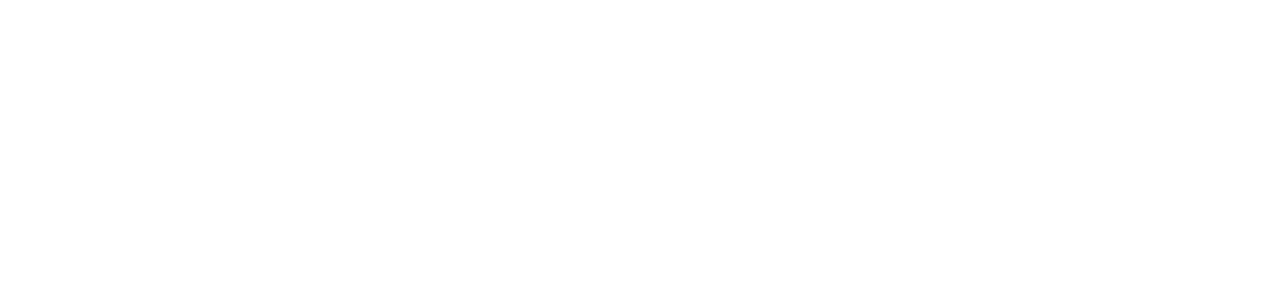
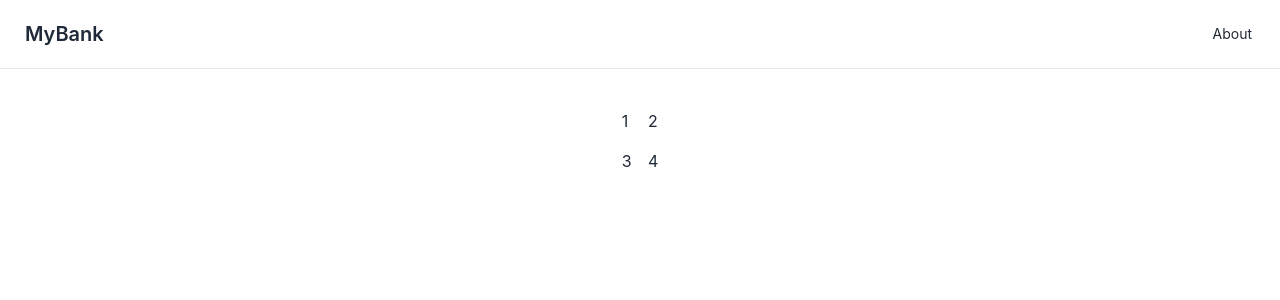
Before and after one commit to ParthPant/MyBank, a React (Create React App) app in the folder my-bank/: page /addCustomer in a window 1280 px wide. Before the commit this address had no page. Shown: the top 300 px of the page. Built offline with nearby package versions, Linux system fonts and the light colour scheme.

Commit message:
Navbar changes

```diff
--- a/my-bank/src/App.js
+++ b/my-bank/src/App.js
@@ -1,6 +1,7 @@
 import React, {Component} from 'react';
 import Home from './Pages/Home';
 import Admin from './Pages/Admin';
+import AddCustomer from './Pages/AddCustomer';
 import {BrowserRouter as Router, Routes, Route} from 'react-router-dom'
 
 class App extends Component {
@@ -10,6 +11,7 @@
       <Routes>
         <Route exact path="/" element={<Home />}></Route>
         <Route exact path="/admin" element={<Admin />}></Route>
+        <Route exact path="/addCustomer" element={<AddCustomer />}></Route>
       </Routes>
     </Router>
   );}
--- a/my-bank/src/Components/LoginCard.js
+++ b/my-bank/src/Components/LoginCard.js
@@ -5,15 +5,14 @@
   return (
     <div className="card card-compact w-96 bg-base-100 shadow-xl">
         <div className="card-body items-center text-center">
-            <form>
+
             <input type="text" placeholder="Username" className="input input-bordered input-primary w-full max-w-xs" />
-            <input type="text" placeholder="Password" className="input input-bordered input-primary w-full max-w-xs" />
+            <input type="password" placeholder="Password" className="input input-bordered input-primary w-full max-w-xs" />
             <div className="card-actions">
                 <Link to ="/admin">
                     <button class="btn">Login</button>
                 </Link>
             </div>
-            </form>
         </div>
       </div>
   );
--- a/my-bank/src/Components/Navbar.js
+++ b/my-bank/src/Components/Navbar.js
@@ -1,23 +1,22 @@
 import React from 'react';
+import {Link} from 'react-router-dom';
 
 function Navbar() {
   return (
     <div className="Navbar">
       <div className="navbar bg-base-100">
-  <div className="flex-none">
-    <button className="btn btn-square btn-ghost">
-      <svg xmlns="http://www.w3.org/2000/svg" fill="none" viewBox="0 0 24 24" className="inline-block w-5 h-5 stroke-current"><path strokeLinecap="round" strokeLinejoin="round" strokeWidth="2" d="M4 6h16M4 12h16M4 18h16"></path></svg>
-    </button>
-  </div>
   <div className="flex-1">
-    <a className="btn btn-ghost normal-case text-xl">MyBank Application</a>
+    <Link to="/">
+      <a className="btn btn-ghost normal-case text-xl">MyBank</a>
+    </Link>
   </div>
   <div className="flex-none">
-    <button className="btn btn-square btn-ghost">
-      <svg xmlns="http://www.w3.org/2000/svg" fill="none" viewBox="0 0 24 24" className="inline-block w-5 h-5 stroke-current"><path strokeLinecap="round" strokeLinejoin="round" strokeWidth="2" d="M5 12h.01M12 12h.01M19 12h.01M6 12a1 1 0 11-2 0 1 1 0 012 0zm7 0a1 1 0 11-2 0 1 1 0 012 0zm7 0a1 1 0 11-2 0 1 1 0 012 0z"></path></svg>
-    </button>
+    <ul className="menu menu-horizontal px-1">
+      <li><a>About</a></li>
+    </ul>
   </div>
 </div>
+<hr></hr>
     </div>
   );
 }
--- /dev/null
+++ b/my-bank/src/Pages/AddCustomer.js
@@ -0,0 +1,23 @@
+import React from 'react';
+import Navbar from '../Components/Navbar';
+import LoginCard from '../Components/LoginCard';
+import './Home.css';
+
+function AddCustomer(){
+    return (
+        <div className="AddCustomer">
+            <Navbar />
+            <div class="h-[80vh] w-screen flex-row place-items-center p-10">
+                <div class="justify-self-center grid grid-cols-2 gap-4">
+                    <div>1</div>
+                    <div>2</div>
+                    <div>3</div>
+                    <div>4</div>
+                </div>
+            </div>
+
+        </div>
+    );
+}
+
+export default AddCustomer;
--- a/my-bank/src/Pages/Admin.js
+++ b/my-bank/src/Pages/Admin.js
@@ -5,7 +5,7 @@
     return (
             <>
             <Navbar/>
-            <div class="mt-10" >
+            <div class="mt-10 mb-10" >
                 <div class="min-h-screen flex items-center justify-center">
                     <div class="max-w-md w-full p-6 bg-white rounded-lg shadow-lg">
 
```
